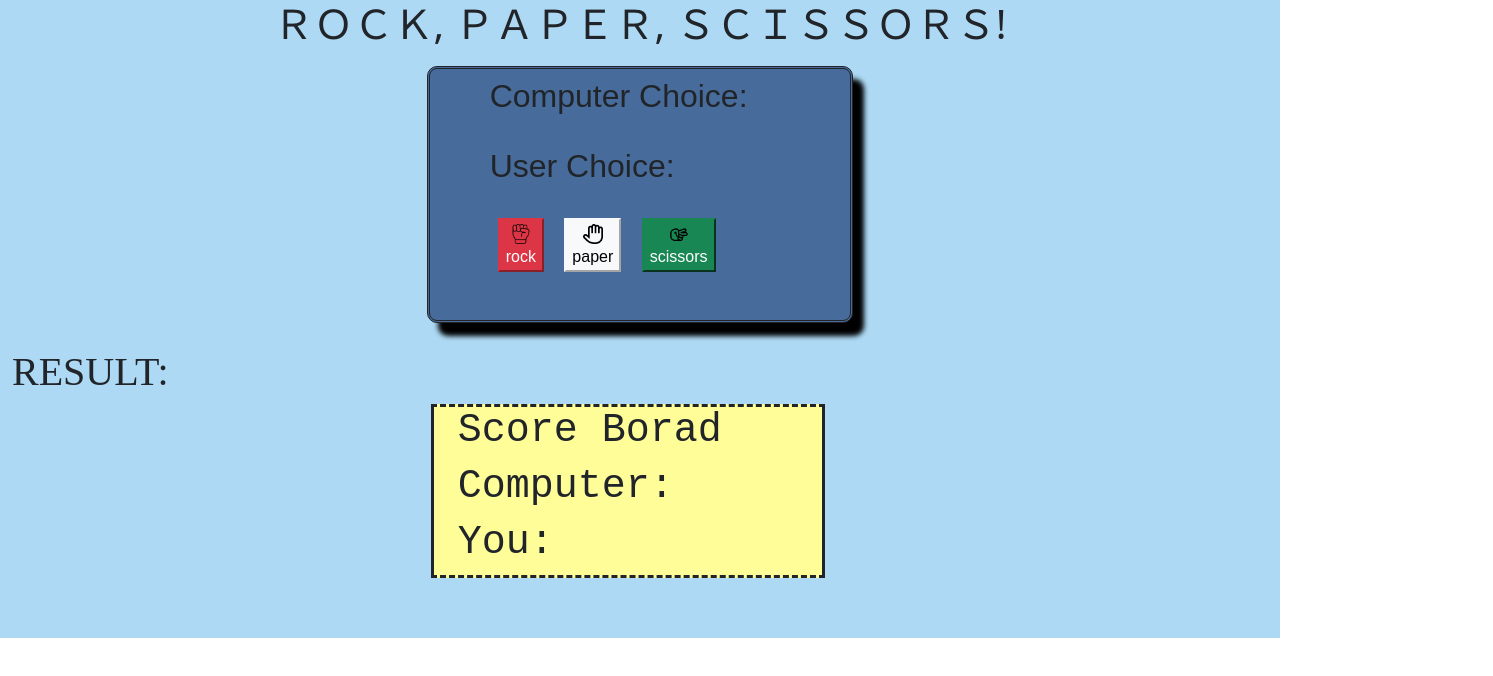
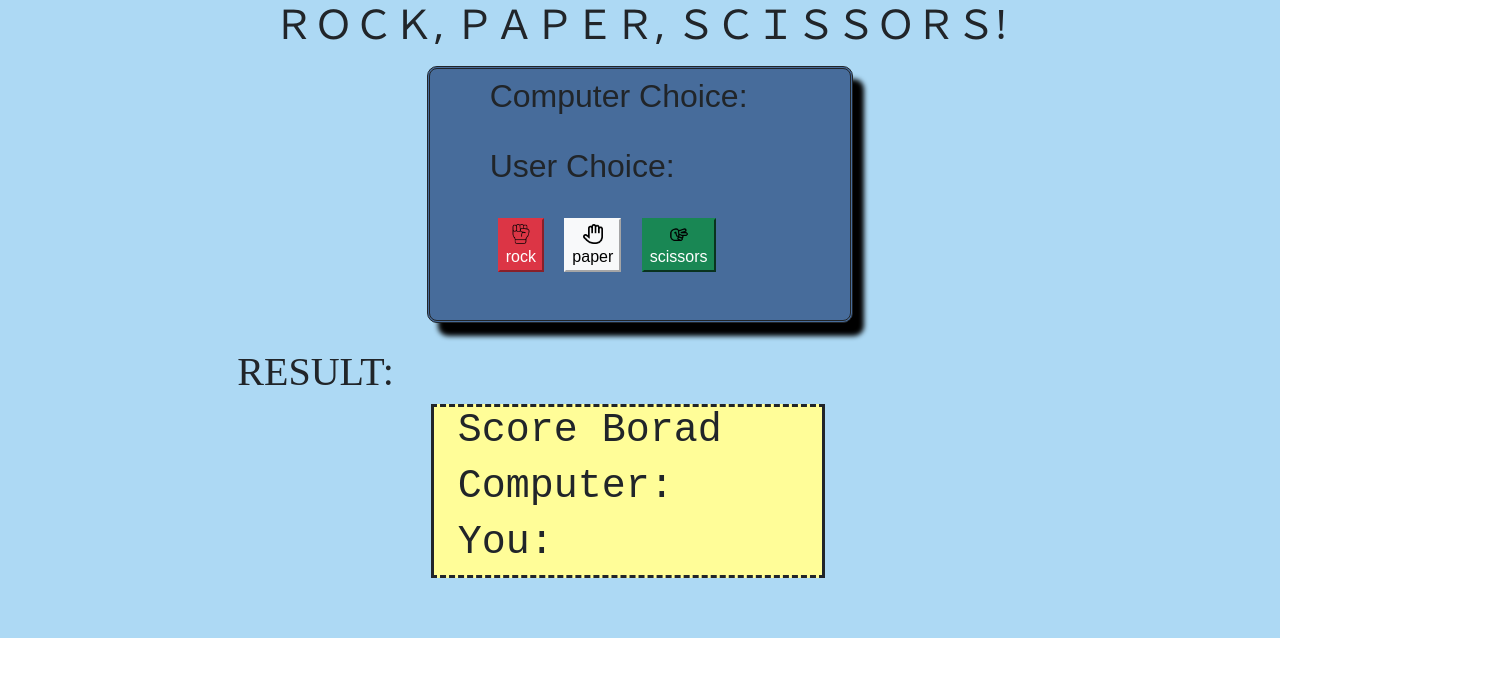
Before and after one commit to SS-ekow/jsGames, a plain HTML site: page PockPaperScissors/index.html in a window 1280 px wide. Shown: the whole page, 1493 px wide, since content can reach past the window. Drawn offline with nearby package versions, Linux system fonts and the light colour scheme.

Commit message:
final touches for RPS game

```diff
--- a/PockPaperScissors/index.html
+++ b/PockPaperScissors/index.html
@@ -66,7 +66,7 @@
                 </div>
             </div> <br> <br>
 
-            <div class="row" style="font-family: Papyrus;">
+            <div class="row offset-lg-2" style="font-family: Papyrus;">
                <h1> RESULT: <span Id="result"></span></h1>
             </div> <br> <br>
 
```
Also changed, not shown: 2 other files.
